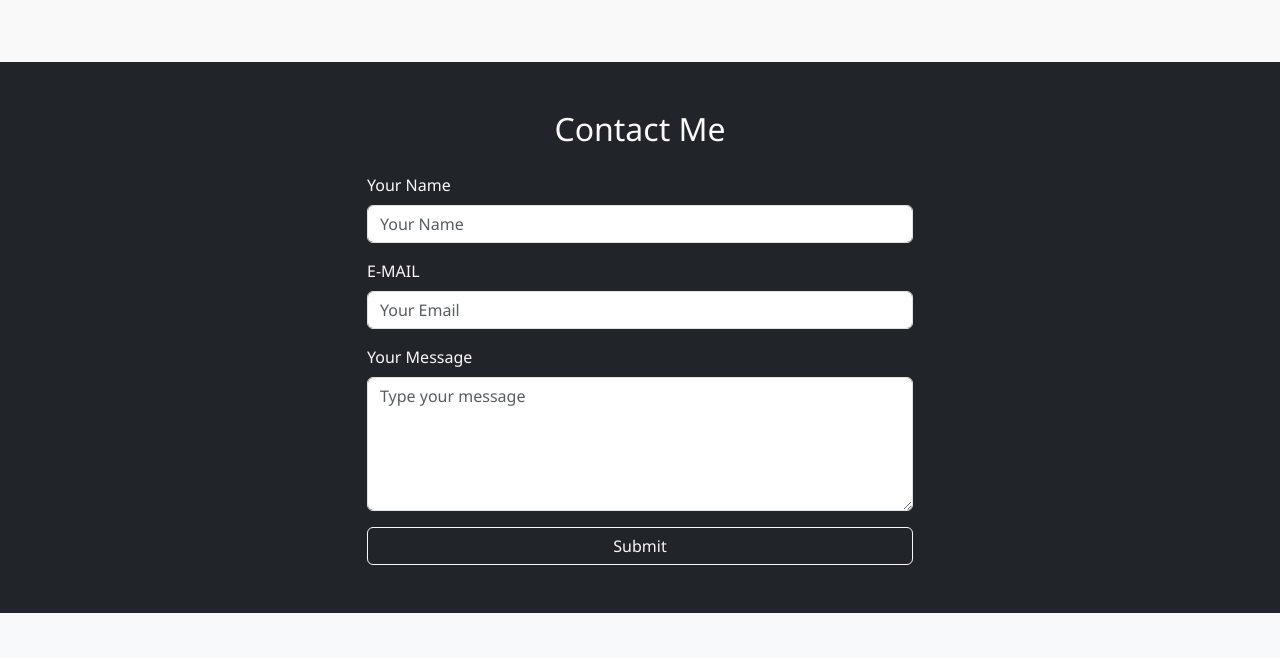
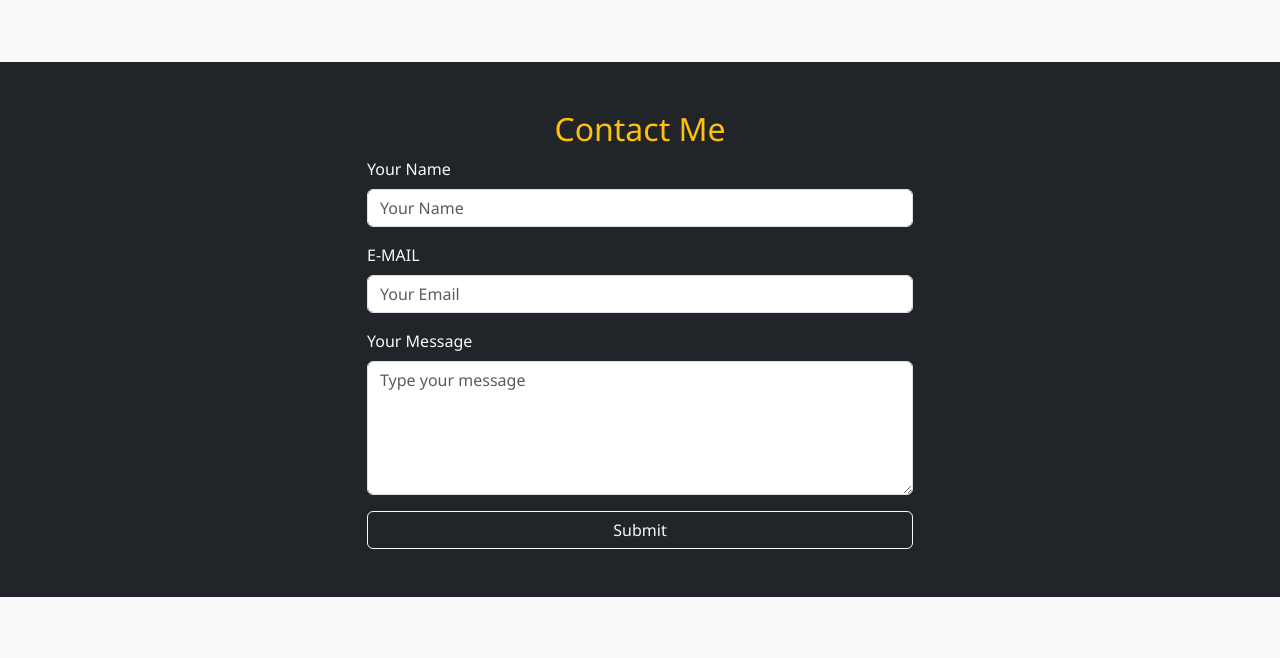
Before and after one commit to Niflanijam/niflaportfolio, a plain HTML site: page index.html in a window 1280 px wide. Shown: the part 2821-3479 px from the top of the page. Drawn offline with nearby package versions, Linux system fonts and the light colour scheme.

```diff
--- a/index.html
+++ b/index.html
@@ -93,16 +93,6 @@
             <a href="./NIFLA NIJAM-full stack.pdf" class="btn btn-warning text-white">Hire Me</a>
 
 
-
-
-
-
-
-
-
-
-
-
           </div>
         </div>
         <div class="col-md-5 text-center">
@@ -152,10 +142,6 @@
       </div>
     </div>
   </section>
-
-
-
-
 
 
 
@@ -257,7 +243,7 @@
 
   <section class="py-5 bg-dark text-light mb-3" id="Contacts">
     <div class="container">
-      <h2 class="text-center mb-4">Contact Me</h2>
+      <h2 class="text-center  text-warning">Contact Me</h2>
       <div class="row justify-content-center">
         <div class="col-md-6">
           <form id="contactForm">
```
